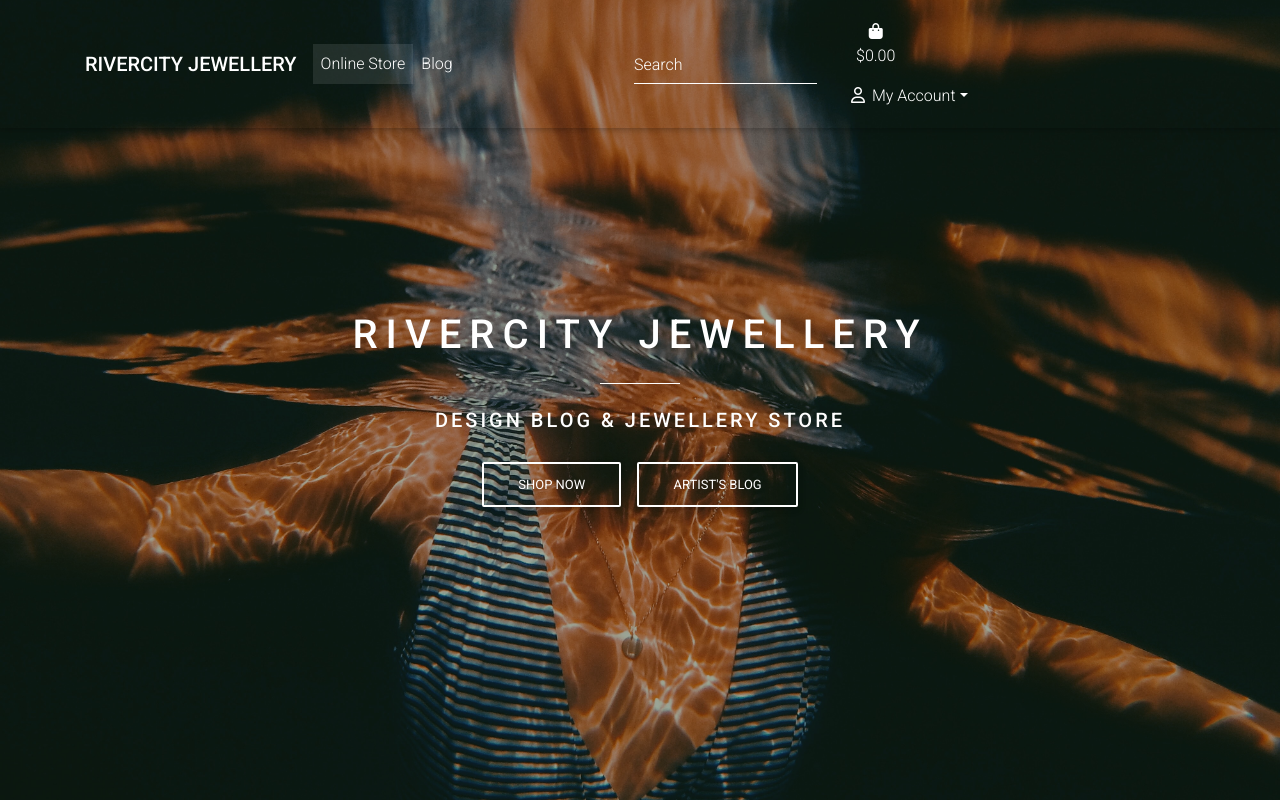
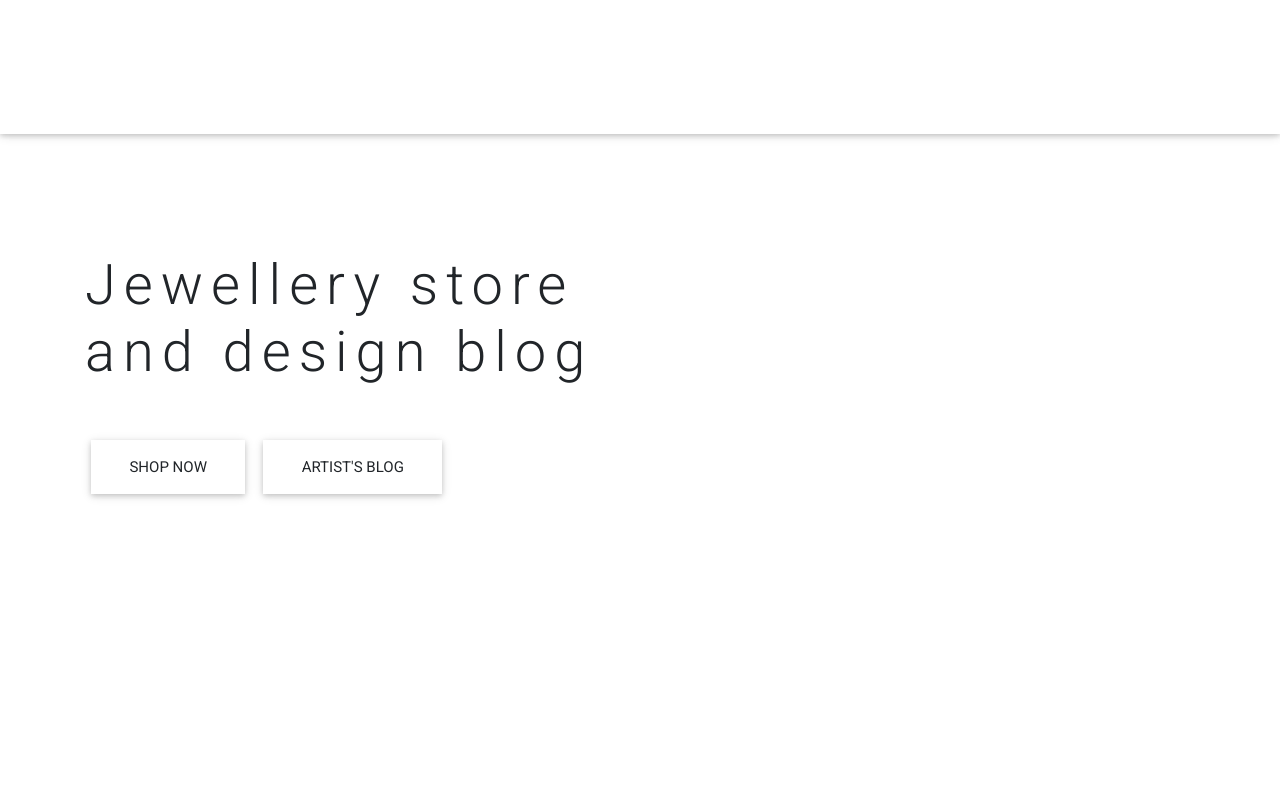
Before and after one commit to lucyrush/rivercity-jewellery, a Django app: page / in a window 1280 px wide. Run offline with Django 3.2, Linux system fonts and the light colour scheme; some libraries are stand-ins or nearby versions.

Commit message:
Change to index - revisiting use of content

```diff
--- a/home/templates/home/index.html
+++ b/home/templates/home/index.html
@@ -3,37 +3,20 @@
 
 {% block content %}
 
-<!-- Main navigation -->
-<header>
-  <!-- Navbar -->
-  <!-- Full Page Intro -->
-  <div class="view jarallax" data-jarallax='{"speed": 0.2}' style="background-image: url('/media/home-background.jpg'); background-repeat: no-repeat; background-size: cover; background-position: center center;">
-    <!-- Mask & flexbox options-->
-    <div class="mask rgba-black-light d-flex justify-content-center align-items-center">
-      <!-- Content -->
-      <div class="container">
-        <!--Grid row-->
-        <div class="row">
-          <!--Grid column-->
-          <div class="col-md-12 mb-4 white-text text-center">
-            <h1 class="h1-reponsive white-text text-uppercase font-weight-bold mb-0 pt-md-5 pt-5 wow fadeInDown"
-              data-wow-delay="0.3s"><strong>RIVERCITY JEWELLERY</strong></h1>
-            <hr class="hr-light my-4 wow fadeInDown" data-wow-delay="0.4s">
-            <h5 class="text-uppercase mb-4 white-text wow fadeInDown" data-wow-delay="0.4s"><strong>
-                Design Blog & Jewellery Store</strong></h5>
-            <a class="btn btn-outline-white wow fadeInDown" data-wow-delay="0.4s">shop now</a>
-            <a class="btn btn-outline-white wow fadeInDown" data-wow-delay="0.4s">artist's blog</a>
-          </div>
-          <!--Grid column-->
+<div class="container h-100">
+        <div class="row h-100">
+            <div class="col-12 col-md-6 my-auto">
+                <h1 class="display-4 logo-font text-black">
+                    Jewellery store and design blog
+                </h1>
+                <div class="my-5">
+                    <h4>
+                        <a href="#" class="shop-now-button btn btn-lg rounded-0 text-uppercase py-3">Shop Now</a>
+                        <a href="#" class="shop-now-button btn btn-lg rounded-0 text-uppercase py-3">Artist's Blog</a>
+                    </h4>
+                </div>
+            </div>
         </div>
-        <!--Grid row-->
-      </div>
-      <!-- Content -->
     </div>
-    <!-- Mask & flexbox options-->
-  </div>
-  <!-- Full Page Intro -->
-</header>
-<!-- Main navigation -->
 
 {% endblock %}
--- a/static/css/base.css
+++ b/static/css/base.css
@@ -41,6 +41,11 @@
     width: 80px;
   }
 
-  .fa-user {
-      color: white;
-  }
+ /* from Bulma */
+.icon {
+    align-items: center;
+    display: inline-flex;
+    justify-content: center;
+    height: 1.5rem;
+    width: 1.5rem;
+}
--- a/templates/base.html
+++ b/templates/base.html
@@ -67,7 +67,7 @@
                     <li class="list-inline-item">
                         <a class="{% if grand_total %}text-info font-weight-bold{% else %}text-white{% endif %} nav-link" href="">
                             <div class="text-center">
-                                <div><i class="fas fa-shopping-bag"></i></div>
+                                <div><i class="icon fas fa-shopping-bag"></i></div>
                                 <p class="my-0">
                                     {% if grand_total %}
                                         ${{ grand_total|floatformat:2 }}
@@ -83,7 +83,7 @@
 
         <li class="nav-item dropdown list-inline-item">
           <a class="nav-link dropdown-toggle" id="navbarDropdownMenuLink" data-toggle="dropdown"
-            aria-haspopup="true" aria-expanded="false"><i class="far fa-user"></i><span class="d-none d-xl-inline-block ml-1">My Account</span></a>
+            aria-haspopup="true" aria-expanded="false"><i class="icon far fa-user"></i><span class="d-none d-xl-inline-block ml-1">My Account</span></a>
           <div class="dropdown-menu dropdown-primary dropdown-menu-right" aria-labelledby="navbarDropdownMenuLink">
           {% if request.user.is_authenticated %}
             {% if request.user.is_superuser %}
```
